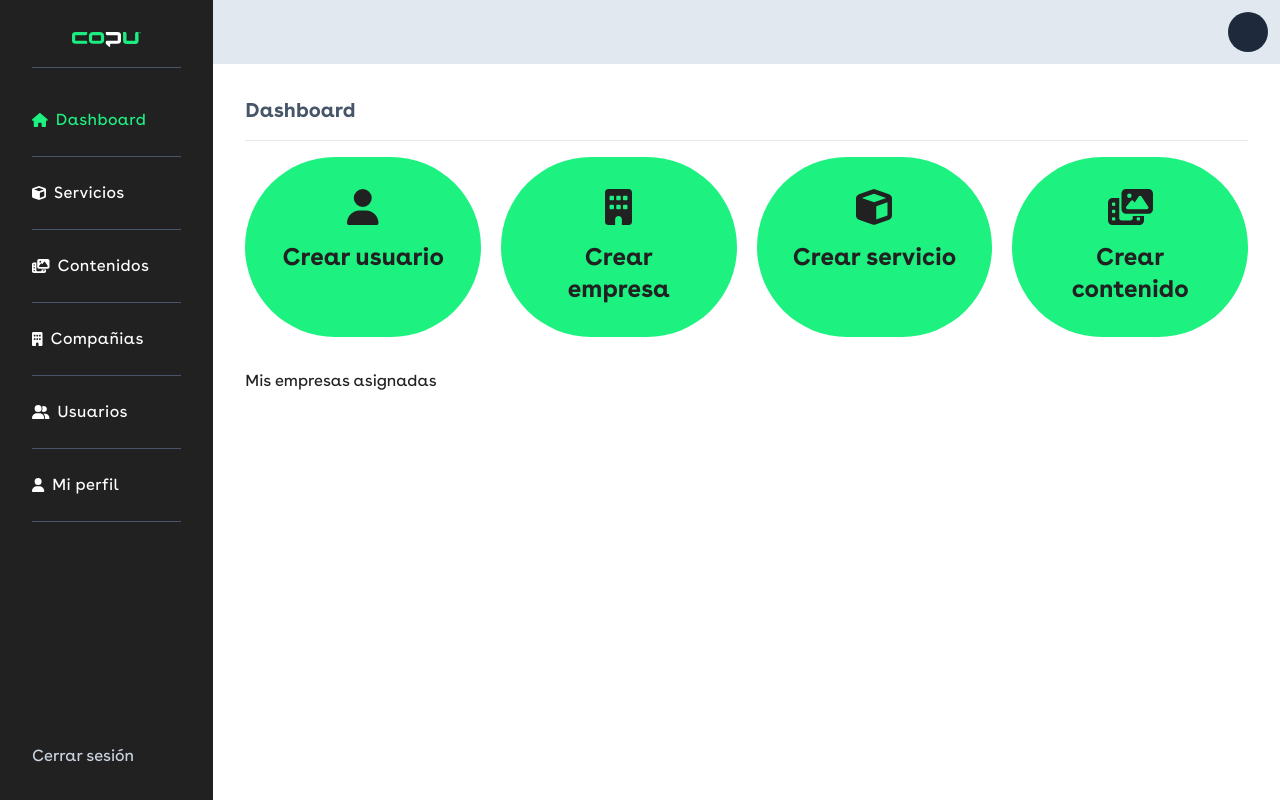
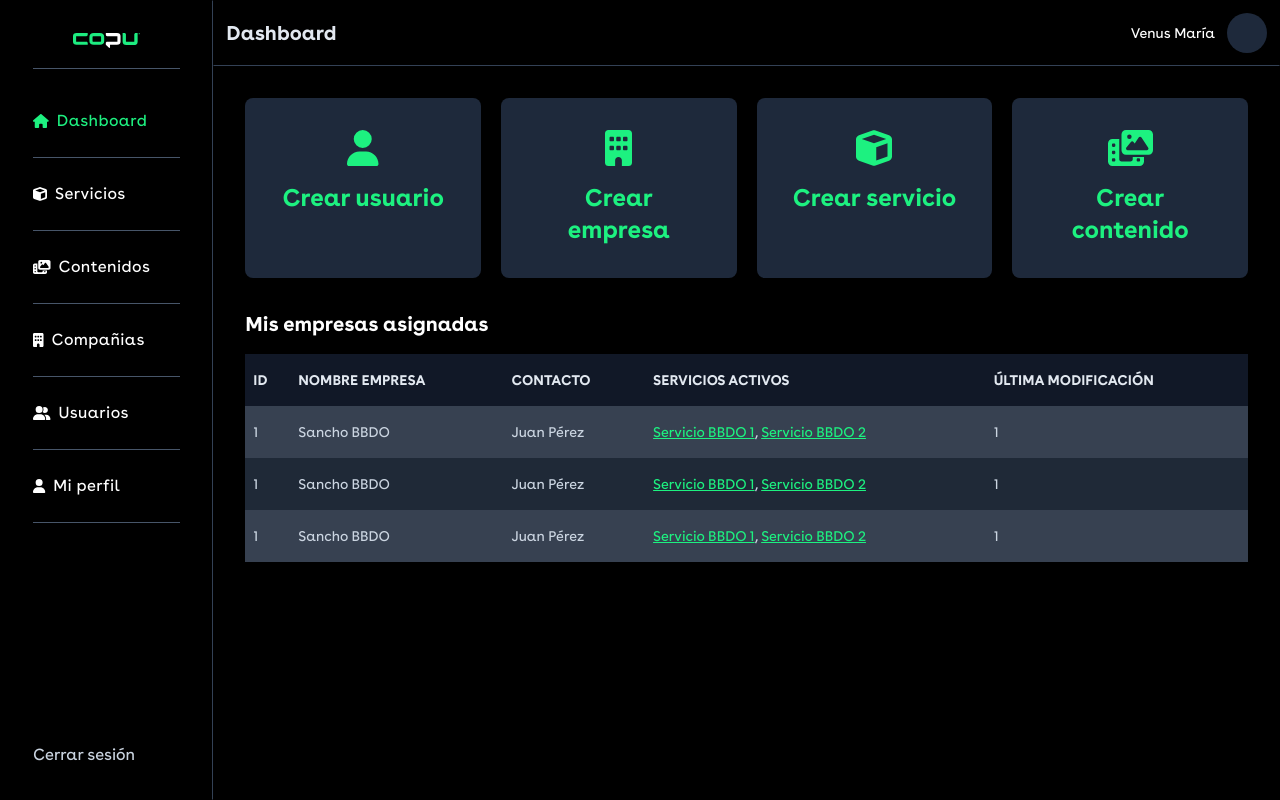
Before and after one commit to Geniorama/app-copu-estatus, a Next.js app: page /dashboard in a window 1280 px wide. Built offline with nearby package versions, Linux system fonts and the light colour scheme.

Commit message:
fix: dark style

```diff
--- a/src/app/Layout/LayoutDashboard/index.tsx
+++ b/src/app/Layout/LayoutDashboard/index.tsx
@@ -10,10 +10,10 @@ interface LayoutDashboardProps {
 export default function LayoutDashboard({ children }: LayoutDashboardProps) {
   return (
     <div className="w-screen h-screen flex">
-      <div className="w-1/6">
+      <div className="w-1/6 border border-r-slate-700 border-black">
         <Sidebar />
       </div>
-      <div className="w-5/6 bg-cp-light text-cp-dark">
+      <div className="w-5/6 text-cp-light bg-black">
         <NavBar />
         <Content>
           {children}
--- a/src/app/Layout/NavBar/NavBar.tsx
+++ b/src/app/Layout/NavBar/NavBar.tsx
@@ -1,10 +1,14 @@
-import React from 'react'
+import TitleSection from "@/app/utilities/ui/TitleSection"
 
 export default function NavBar() {
   return (
-    <div className='bg-slate-200 p-3 flex justify-end'>
-        <div className='w-10 h-10 bg-slate-800 rounded-full'>
-        {/* Avatar */}
+    <div className=' p-3 flex justify-between items-center border-b-slate-700 border border-black'>
+        <TitleSection  title="Dashboard"/>
+        <div className="flex items-center gap-3">
+          <span className="text-sm">Venus María</span>
+          <div className='w-10 h-10 bg-slate-800 rounded-full'>
+          {/* Avatar */}
+          </div>
         </div>
     </div>
   )
--- a/src/app/components/CardAction/CardAction.tsx
+++ b/src/app/components/CardAction/CardAction.tsx
@@ -9,6 +9,7 @@ import {
 interface CardActionProps {
   title: string;
   icon?: string;
+  handle?: () => void;
 }
 
 const actionIcons = [
@@ -35,7 +36,7 @@ const actionIcons = [
 
 export default function CardAction({ title, icon }: CardActionProps) {
   return (
-    <div className="w-full cursor-pointer bg-cp-primary p-8 rounded-full hover:outline-3 hover:outline hover:outline-offset-1 outline-cp-primary text-center hover:bg-cp-dark hover:text-cp-primary transition">
+    <div className="w-full cursor-pointer text-cp-primary bg-slate-800 p-8 rounded-lg hover:outline-3 hover:outline hover:outline-offset-1 text-center hover:bg-cp-primary hover:text-cp-dark transition">
       {icon && (
         <span className="text-4xl mb-4 inline-flex justify-center items-center ">
           <FontAwesomeIcon
--- a/src/app/layout.tsx
+++ b/src/app/layout.tsx
@@ -15,7 +15,7 @@ export default function RootLayout({
 }>) {
   return (
     <html lang="en">
-      <body className="bg-cp-dark text-cp-light">
+      <body className="bg-black text-cp-light">
         <UserProvider>
           <StoreProvider>{children}</StoreProvider>
         </UserProvider>
--- a/src/app/utilities/ui/TitleSection.tsx
+++ b/src/app/utilities/ui/TitleSection.tsx
@@ -6,6 +6,6 @@ interface TitleSectionProps {
 
 export default function TitleSection({title}:TitleSectionProps) {
   return (
-    <h1 className="text-xl font-bold text-slate-600">{title}</h1>
+    <h1 className="text-xl font-bold text-slate-200">{title}</h1>
   )
 }
--- a/src/app/views/Dashboard/Home.tsx
+++ b/src/app/views/Dashboard/Home.tsx
@@ -3,7 +3,6 @@
 import { useSelector } from "react-redux"
 import { useEffect } from "react"
 import { RootState } from "@/app/store"
-import TitleSection from "@/app/utilities/ui/TitleSection"
 import CardAction from "@/app/components/CardAction/CardAction"
 
 export default function DashboardHome() {
@@ -17,11 +16,6 @@ export default function DashboardHome() {
 
   return (
     <div>
-      <TitleSection
-        title="Dashboard"
-      />
-      <hr className="my-4" />
-
       <div className="grid grid-cols-4 gap-5">
         <CardAction
           title="Crear usuario"
@@ -42,7 +36,53 @@ export default function DashboardHome() {
       </div>
 
       <div className="mt-8">
-        <h3>Mis empresas asignadas</h3>
+        <h3 className="text-xl font-bold">Mis empresas asignadas</h3>
+
+        <table className="w-full mt-4 text-slate-300 bg-gray-800">
+          <thead className="text-slate-200 bg-gray-900">
+            <tr className="">
+              <th className="p-2 py-4 uppercase text-sm text-left">Id</th>
+              <th className="p-2 py-4 uppercase text-sm text-left">Nombre empresa</th>
+              <th className="p-2 py-4 uppercase text-sm text-left">Contacto</th>
+              <th className="p-2 py-4 uppercase text-sm text-left">Servicios activos</th>
+              <th className="p-2 py-4 uppercase text-sm text-left">Última modificación</th>
+            </tr>
+          </thead>
+          <tbody>
+              <tr className="bg-gray-700">
+                <td className="p-2 py-4 text-sm text-left">1</td>
+                <td className="p-2 py-4 text-sm text-left">Sancho BBDO</td>
+                <td className="p-2 py-4 text-sm text-left">Juan Pérez</td>
+                <td className="p-2 py-4 text-sm text-left">
+                  <a className="underline text-cp-primary" href="">Servicio BBDO 1</a>, {" "}
+                  <a className="underline text-cp-primary" href="">Servicio BBDO 2</a>
+                </td>
+                <td className="p-2 py-4 text-sm text-left">1</td>
+              </tr>
+
+              <tr className="">
+                <td className="p-2 py-4 text-sm text-left">1</td>
+                <td className="p-2 py-4 text-sm text-left">Sancho BBDO</td>
+                <td className="p-2 py-4 text-sm text-left">Juan Pérez</td>
+                <td className="p-2 py-4 text-sm text-left">
+                  <a className="underline text-cp-primary" href="">Servicio BBDO 1</a>, {" "}
+                  <a className="underline text-cp-primary" href="">Servicio BBDO 2</a>
+                </td>
+                <td className="p-2 py-4 text-sm text-left">1</td>
+              </tr>
+
+              <tr className="bg-gray-700">
+                <td className="p-2 py-4 text-sm text-left">1</td>
+                <td className="p-2 py-4 text-sm text-left">Sancho BBDO</td>
+                <td className="p-2 py-4 text-sm text-left">Juan Pérez</td>
+                <td className="p-2 py-4 text-sm text-left">
+                  <a className="underline text-cp-primary" href="">Servicio BBDO 1</a>, {" "}
+                  <a className="underline text-cp-primary" href="">Servicio BBDO 2</a>
+                </td>
+                <td className="p-2 py-4 text-sm text-left">1</td>
+              </tr>
+          </tbody>
+        </table>
       </div>
     </div>
   )
```
